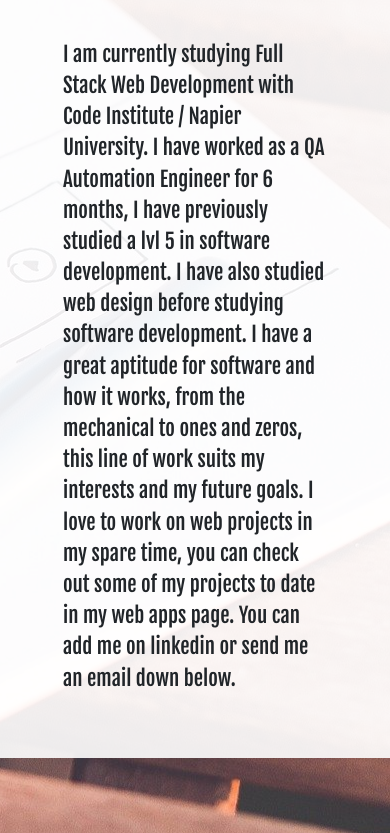
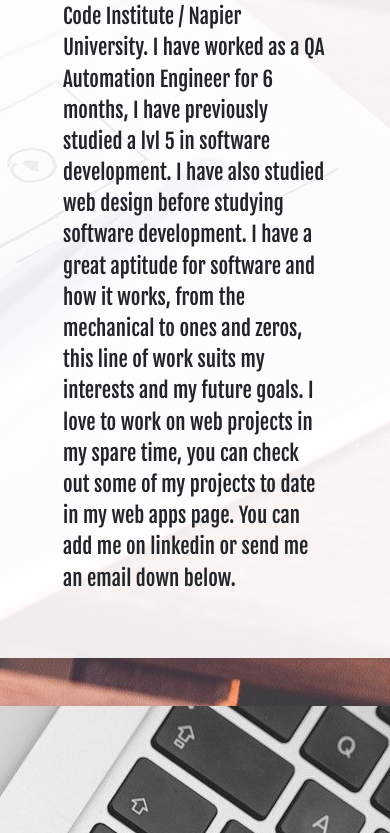
Before and after one commit to Novicetheaf/user-centric-project-portfolio-site, a plain HTML site: page index.html in a window 390 px wide. Shown: the part 471-1304 px from the top of the page. Drawn offline with nearby package versions, Linux system fonts and the light colour scheme.

Commit message:
added @ media screen max with 450px on about me content sets: padding top&bottom  to '0'.

```diff
--- a/assets/css/style.css
+++ b/assets/css/style.css
@@ -141,3 +141,10 @@ i {
 
 
 /*-------------------------------Order of precednece*/
+
+@media only screen and (max-width: 450px){
+    #about-me-content {
+        padding-top: 0;
+        padding-bottom: 0;
+    }
+}
```
